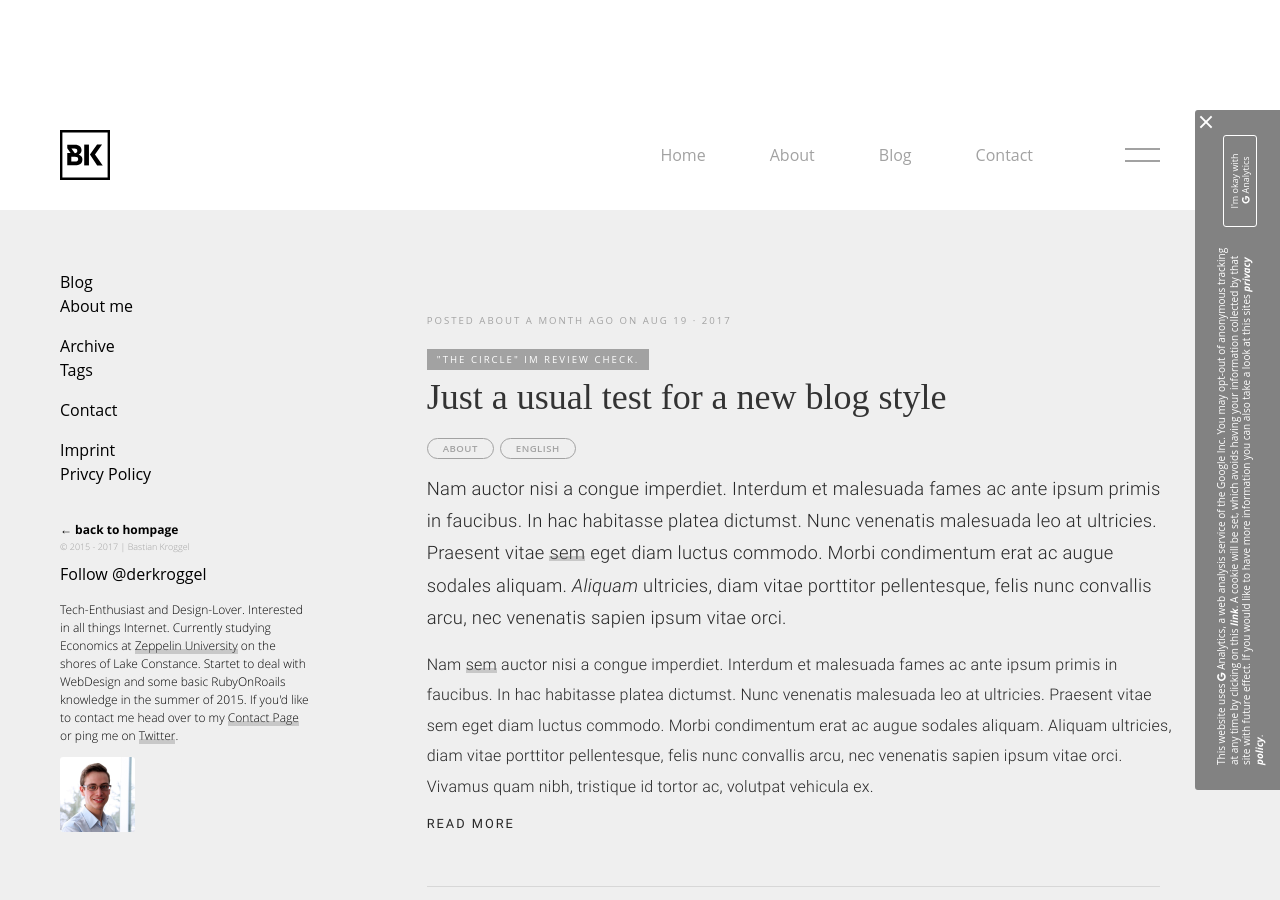
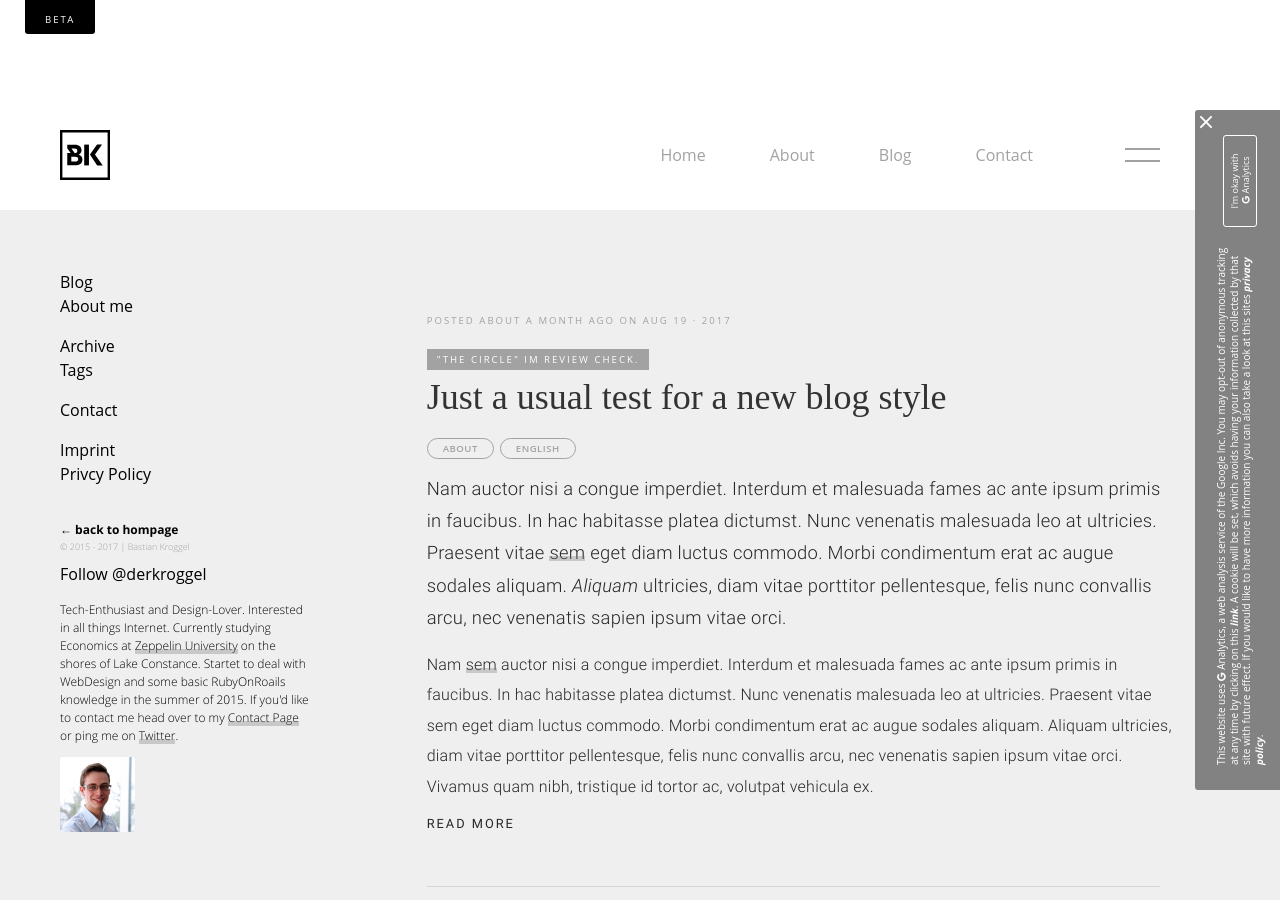
Before and after one commit to bkroggel/luzid, a Jekyll site: the page built from index.html, in a window 1280 px wide and 900 px high. Built offline with Jekyll 4.4.1, drawn with Linux system fonts in a browser that asks for light colours; nearby versions of some CDN libraries; some web fonts are replaced; the list of posts is cut into pages by our own code; comment, search, counter and statistics services are not loaded.

Commit message:
added beta flag

```diff
--- /dev/null
+++ b/_includes/defaults/_beta.html
@@ -0,0 +1,3 @@
+<div class="bk-beta" style="position: absolute; top: 0; left: 25px; background: black; padding:5px 20px; border-bottom-left-radius: 3px; border-bottom-right-radius: 3px;">
+  <p style="margin: 0; color: white; font-weight: 400; font-size: 0.6em; letter-spacing: 2px; margin: 0; line-height: 1em; text-transform: uppercase; display: inline">Beta</p>
+</div>
--- a/_layouts/default.html
+++ b/_layouts/default.html
@@ -3,14 +3,14 @@
   {% include head.html %}
 
   <body>
+    <main>
+      {% unless page.url contains '404' %}
+        {% include defaults/_beta.html %}
+      {% endunless %}
 
-
-
-    <main>
       {{ content }}
     </main>
     {% include head_bottom.html %}
-
  </body>
 
 </html>
```
